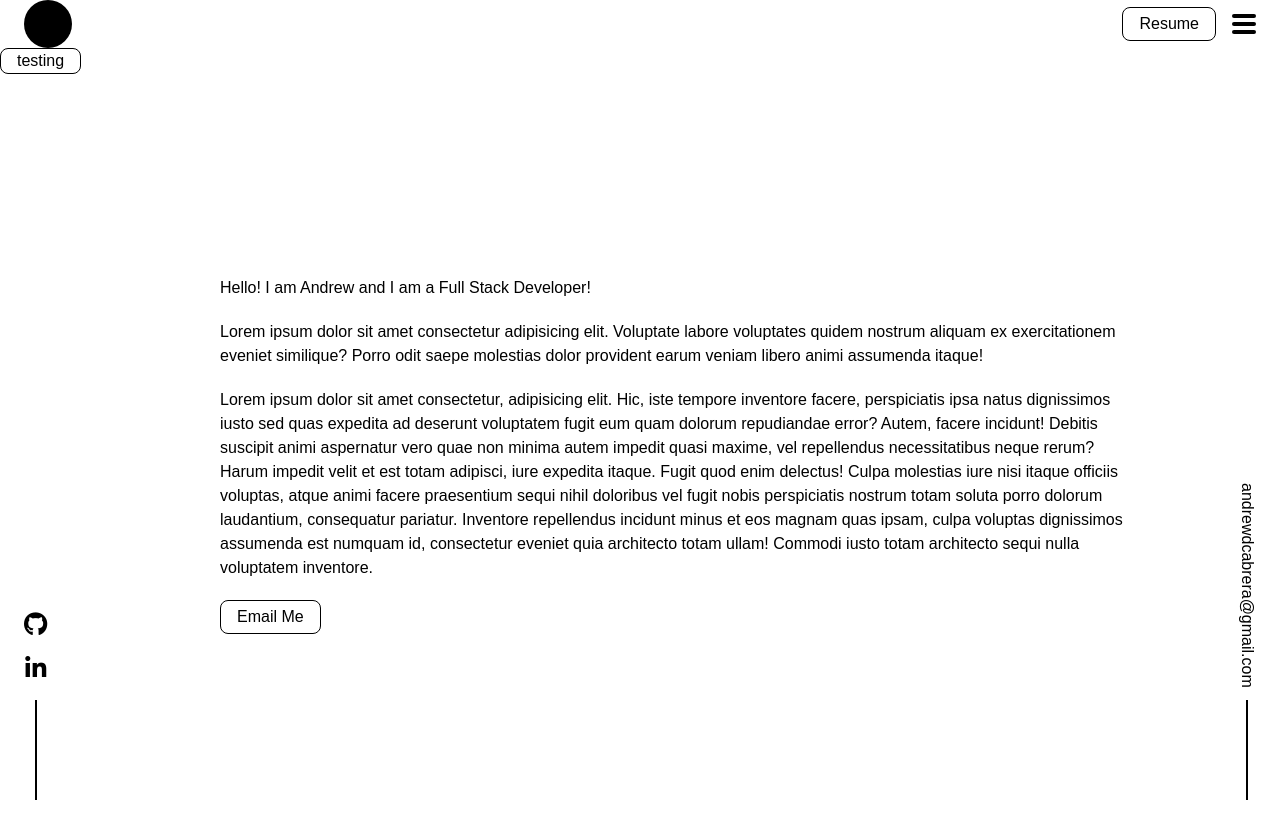
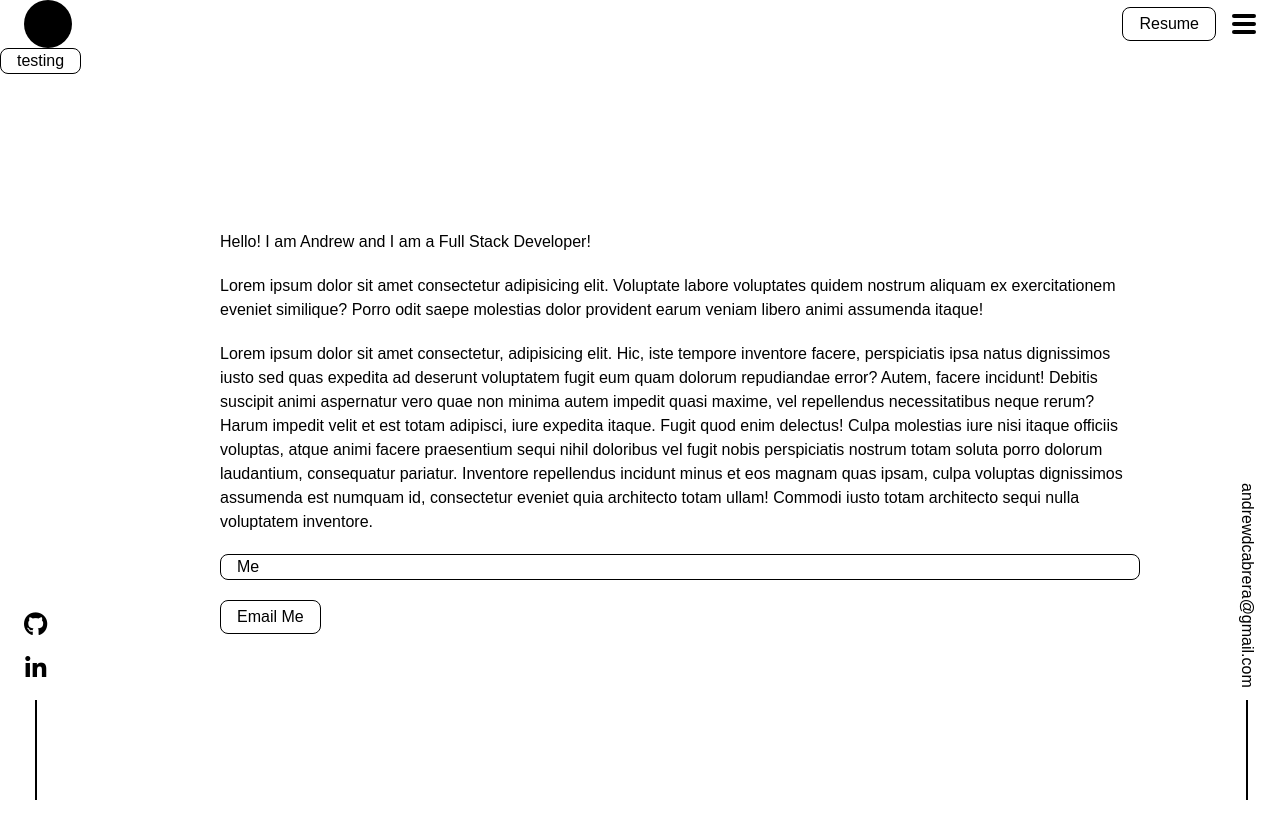
Before and after one commit to acabrera15/portfolio, a Next.js app: page / in a window 1280 px wide. Shown: the top 838 px of the page. Built offline with nearby package versions, Linux system fonts and the light colour scheme.

Commit message:
feature(flowbite): add the correct theme

```diff
--- a/src/app/component/slides/home.tsx
+++ b/src/app/component/slides/home.tsx
@@ -1,3 +1,4 @@
+import { Button } from "flowbite-react";
 import Link from "next/link";
 
 const HomeSlide = () => {
@@ -32,6 +33,7 @@ const HomeSlide = () => {
           voluptatem inventore.
         </p>
         {/* Contact Button */}
+        <Button color="purple"> Me</Button>
         <Link
           href={"mailto:andrewdcabrera@gmail.com"}
           className="rounded-lg border w-fit h-fit px-4 py-1 hover:opacity-75"
--- a/src/app/layout.tsx
+++ b/src/app/layout.tsx
@@ -2,6 +2,7 @@ import type { Metadata } from "next";
 import { Geist, Geist_Mono } from "next/font/google";
 import "./globals.css";
 import Script from "next/script";
+import { Flowbite, theme } from "flowbite-react";
 
 const geistSans = Geist({
   variable: "--font-geist-sans",
@@ -28,7 +29,9 @@ export default function RootLayout({
       <body
         className={`${geistSans.variable} ${geistMono.variable} antialiased`}
       >
-        {children}
+        <Flowbite theme={{ theme }}>
+          {children}
+        </Flowbite>
         <Script
           src="https://kit.fontawesome.com/c9fa9d943f.js"
           crossOrigin="anonymous"
```
